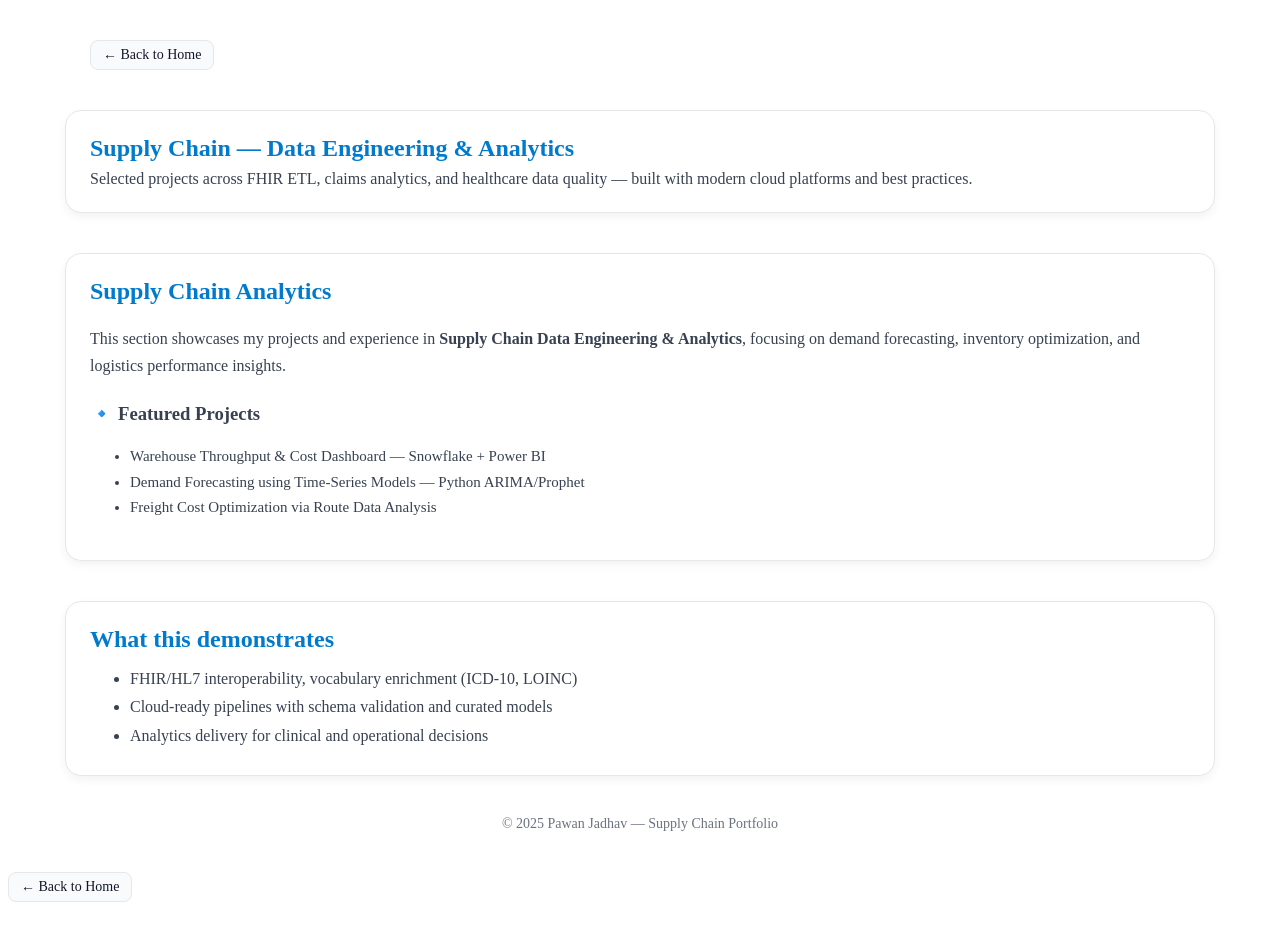
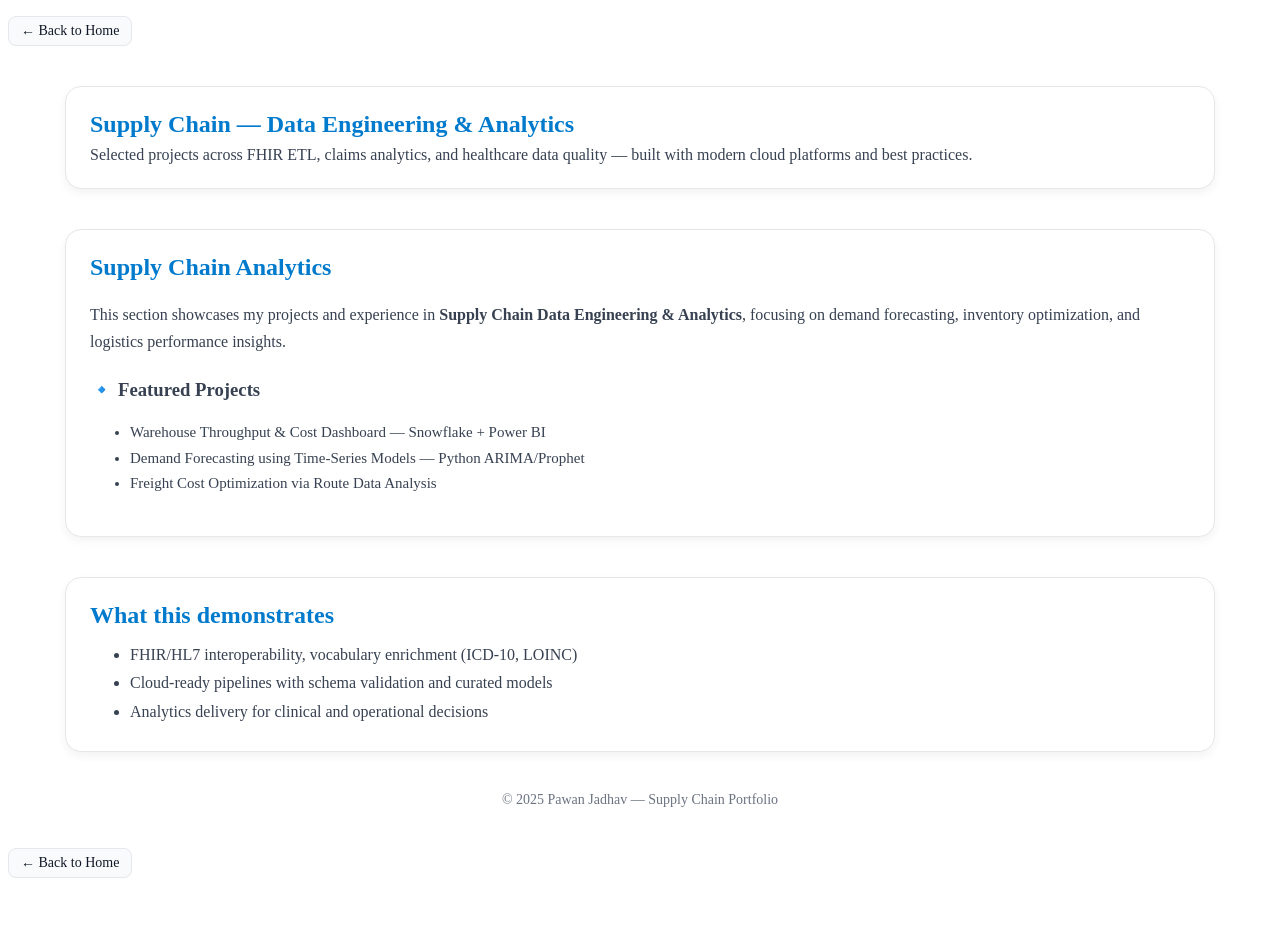
Before and after one commit to PawanJadhav7/PawanJadhav.github.io, a Jekyll site: the page built from supplychain.html, in a window 1280 px wide. Built offline with Jekyll 4.4.1, drawn with Linux system fonts in a browser that asks for light colours; after the commit the page ends 918 px from its top, so only the background shows below that.

Commit message:
Fix HTML structure by closing paragraph tag

```diff
--- a/supplychain.html
+++ b/supplychain.html
@@ -5,13 +5,13 @@ permalink:/supplychain.html
 description: "Portfolio projects in Supplychain data engineering and analytics"
 ---
 
-<div style="max-width:1100px;margin:40px auto 0;padding:0 24px;">
+<p style="margin:16px 0;">
   <a href="/" class="btn" style="display:inline-flex;align-items:center;gap:6px;
       padding:6px 12px;border-radius:8px;border:1px solid #e5e7eb;
       background:#f8fafc;color:#111827;text-decoration:none;font-size:14px;">
     ← Back to Home
   </a>
-</div>
+</p>
 
 <section style="max-width:1100px;margin:40px auto;padding:24px;background:#ffffff;border:1px solid #e5e7eb;border-radius:16px;box-shadow:0 4px 10px rgba(0,0,0,0.05);">
   <h1 style="color:#007ACC;margin:0 0 8px;">Supply Chain — Data Engineering & Analytics</h1>
```
